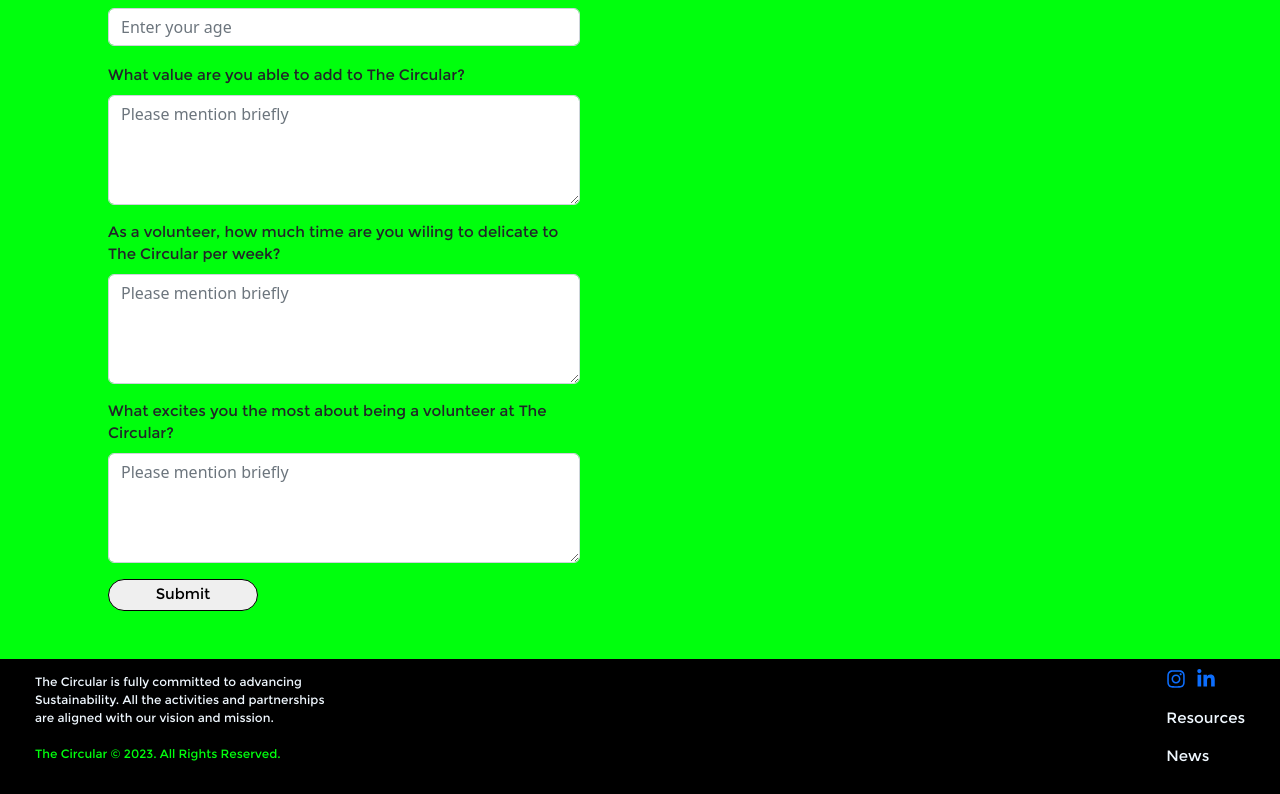
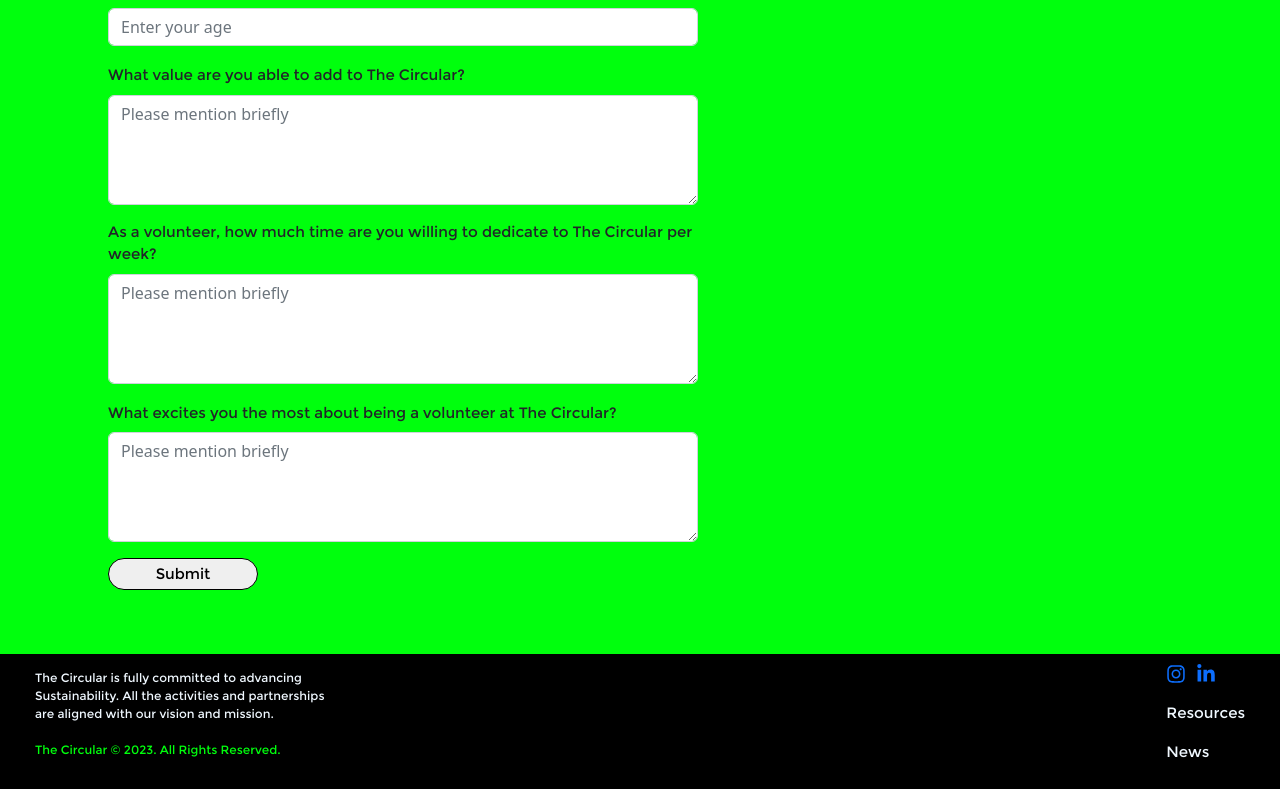
Before and after one commit to Rushikeshsr/thecircularweb, a React (Create React App) app in the folder circular/: page /contactus in a window 1280 px wide. Shown: the part 732-1526 px from the top of the page. Built offline with nearby package versions, Linux system fonts and the light colour scheme.

Commit message:
contact us join section updated

```diff
--- a/circular/package.json
+++ b/circular/package.json
@@ -8,6 +8,7 @@
     "@testing-library/user-event": "^13.5.0",
     "aos": "^2.3.4",
     "bootstrap": "^5.2.3",
+    "emailjs-com": "^3.2.0",
     "react": "^18.2.0",
     "react-dom": "^18.2.0",
     "react-icons": "^4.8.0",
--- a/circular/src/components/contactUs.js
+++ b/circular/src/components/contactUs.js
@@ -1,6 +1,35 @@
-import React from 'react'
+import React, {useState} from 'react'
+import emailjs from 'emailjs-com';
 import '../css/contactus.css'
 const ContactUs = () => {
+    const [form,setForm] = useState({user_name:"",
+                        user_email:"",
+                        user_age:"",
+                        valAddMessage:"",
+                        timeMessage:"",
+                        exciteMessage:""});
+    const [success, setSuccess]=useState("")
+    const [error, setError]=useState("")
+
+    const {user_name,user_email,user_age,valAddMessage,timeMessage,exciteMessage} = form;
+    const change=(e)=>{
+        let {name,value}=e.target
+        setForm({...form,[name]:value})
+    }
+    const submit=async(e)=>{
+        e.preventDefault();
+        await emailjs.sendForm('service_c1c983s', 'template_bfd1om9', e.target, 'CjkcV7UygqPYvBkSu')
+        .then((result) => {
+            console.log(result.text);
+            setSuccess("Your Form is Submitted Successfully!!!. Our Team will reach out to you soon...")
+            setError("")
+        }, (error) => {
+            console.log(error.text);
+            setSuccess("")
+            setError(`Error encountered due to ${error.message}`)
+        });
+        setForm({user_name:"",user_email:"",user_age:"",valAddMessage:"",timeMessage:"",exciteMessage:""})
+    }
   return (
     <>
     <div className='p-5'>
@@ -12,33 +41,35 @@ const ContactUs = () => {
     </div>
     <div id="joinus" className='section4 p-5'>
         <h2 className='main-heading'>Join Us</h2>
-        <form className='form'>
+        <form onSubmit={submit} className='form'>
             <div className='form-group mb-3'>
-                <label htmlFor='name' className='label mb-2'>Please state your full name</label>
-                <input required id='name' name='name' type="text" placeholder='Enter your full name' className='form-control'/>
+                        <label htmlFor='user_name' className='label mb-2'>Please state your full name</label>
+                        <input required id='user_name' name='user_name' onChange={change} value={user_name} type="text" placeholder='Enter your full name' className='form-control'/>
             </div>
             <div className='form-group mb-3'>
-                <label htmlFor='emailId'  className='label mb-2'>What is your email?</label>
-                <input required id='emailId' name='email' type="email" placeholder='Enter your email' className='form-control'/>
+                        <label htmlFor='user_email'  className='label mb-2'>What is your email?</label>
+                        <input required id='user_email' name='user_email' onChange={change} value={user_email} type="email" placeholder='Enter your email' className='form-control'/>
             </div>
             <div className='form-group mb-3'>
-                <label htmlFor='age'  className='label mb-2'>Please state your age</label>
-                <input required id='age' name='age' type="number" placeholder='Enter your age' className='form-control'/>
+                        <label htmlFor='user_age'  className='label mb-2'>Please state your age</label>
+                        <input required id='user_age' name='user_age' onChange={change} value={user_age} type="number" placeholder='Enter your age' className='form-control'/>
             </div>
             <div className='form-group mb-3'>
-                <label htmlFor='valAddMessage' className='label mb-2'>What value are you able to add to The Circular?</label>
-                <textarea required id='valAddMessage' rows={4} cols={55} name='valAddMessage' type="text" placeholder='Please mention briefly' className='form-control'/>
+                        <label htmlFor='valAddMessage' className='label mb-2'>What value are you able to add to The Circular?</label>
+                        <textarea required id='valAddMessage' onChange={change} value={valAddMessage} rows={4} cols={55} name='valAddMessage' type="text" placeholder='Please mention briefly' className='form-control'/>
             </div>
             <div className='form-group mb-3'>
-                <label htmlFor='timeMessage' className='label mb-2'>As a volunteer, how much time are you wiling to delicate to The Circular per week?</label>
-                <textarea required id='timeMessage' rows={4} cols={55} name='timeMessage' type="text" placeholder='Please mention briefly' className='form-control'/>
+                        <label htmlFor='timeMessage' className='label mb-2'>As a volunteer, how much time are you willing to dedicate to The Circular per week?</label>
+                        <textarea required id='timeMessage' onChange={change} value={timeMessage} rows={4} cols={55} name='timeMessage' type="text" placeholder='Please mention briefly' className='form-control'/>
             </div>
             <div className='form-group mb-3'>
                 <label htmlFor='exciteMessage' className='label mb-2'>What excites you the most about being a volunteer at The Circular?</label>
-                <textarea required id='exciteMessage' rows={4} cols={55} name='exciteMessage' type="text" placeholder='Please mention briefly' className='form-control'/>
+                <textarea required id='exciteMessage' onChange={change} value={exciteMessage} rows={4} cols={55} name='exciteMessage' type="text" placeholder='Please mention briefly' className='form-control'/>
             </div>
-            <button type="submit" className='button' style={{border:"1px solid", borderColor:"black"}}>Submit</button>
+            <button type="submit" className='button mb-3' style={{border:"1px solid", borderColor:"black"}}>Submit</button>
         </form>
+        {success?<div className='sub-heading text-alert'>{success}</div>:null}
+        {error?<div className='sub-heading text-danger'>{error}</div>:null}
     </div>
     </>
   )
--- a/circular/src/css/contactus.css
+++ b/circular/src/css/contactus.css
@@ -1,7 +1,7 @@
 .form{
     padding-left: 60px;
     padding-right: 60px;
-    width:50%;
+    width:60%;
 }
 .label{
     font-size: 15px;
```
Also changed, not shown: 1 other file (tests, documents, lock files or other folders).
